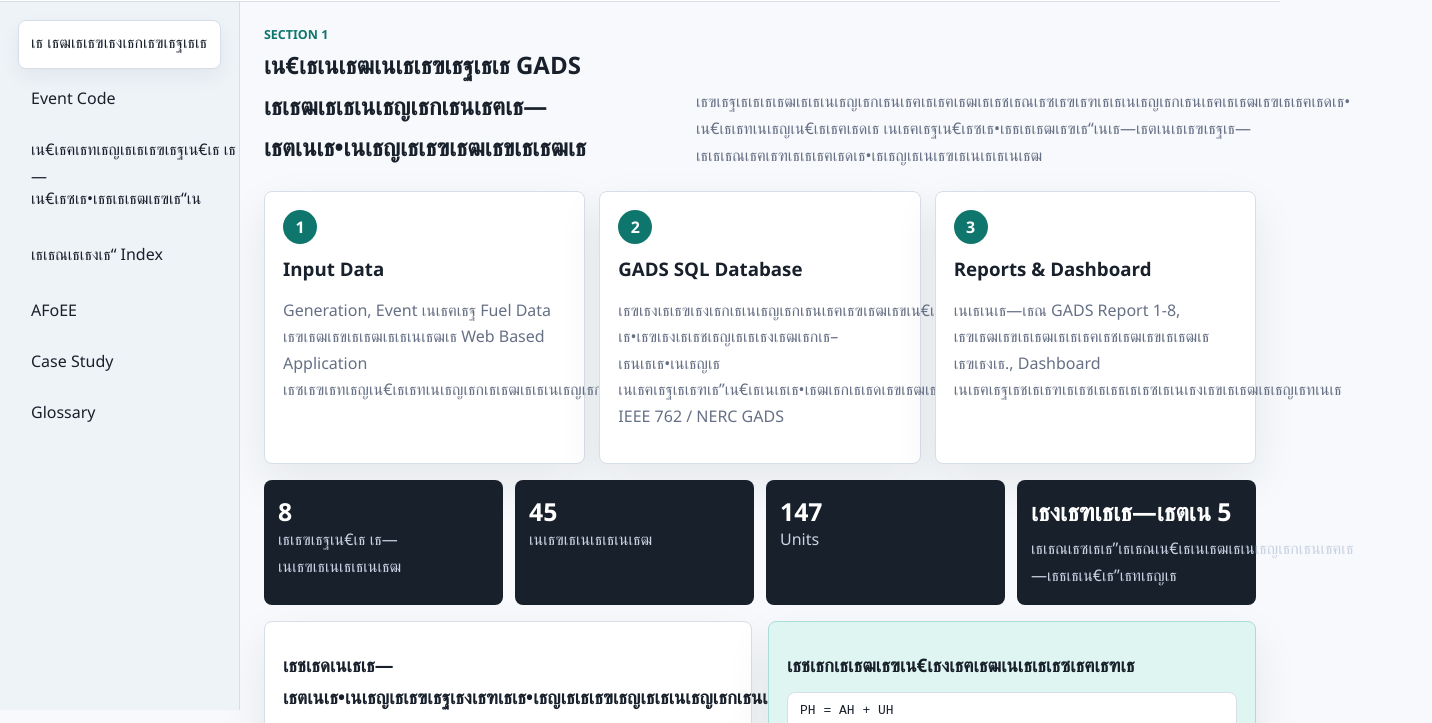
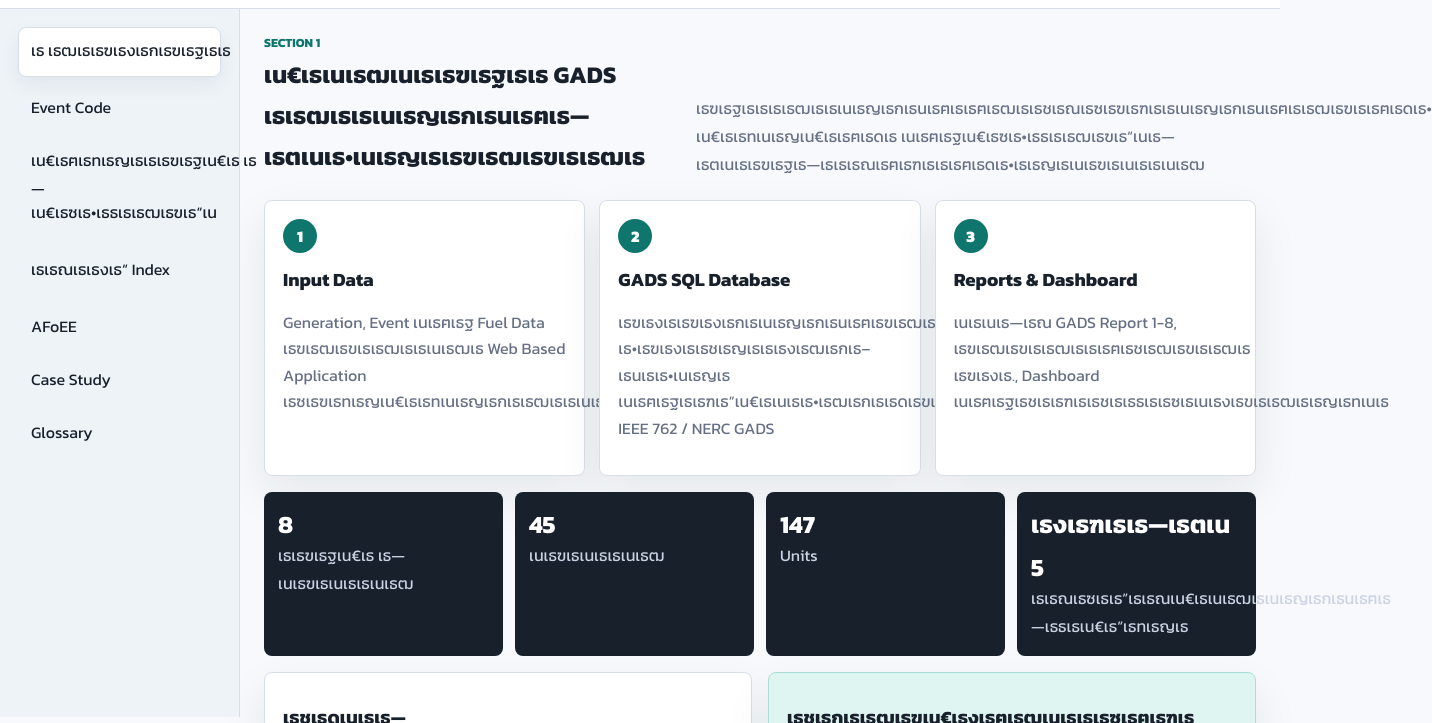
Before and after one commit to ajbk/gads-insight-lab, a plain HTML site: page GADS-Insight-Lab-Standalone.html in a window 1280 px wide. Shown: the part 100-823 px from the top of the page, 1432 px wide, since content can reach past the window. Drawn offline with Linux system fonts and the light colour scheme.

Commit message:
Use loopless Thai font

```diff
--- a/GADS-Insight-Lab-Standalone.html
+++ b/GADS-Insight-Lab-Standalone.html
@@ -5,6 +5,8 @@
     <meta name="viewport" content="width=device-width, initial-scale=1" />
     <title>GADS 2025 Insight Lab</title>
     <style>
+@import url("https://fonts.googleapis.com/css2?family=Kanit:wght@300;400;500;600;700;800&display=swap");
+
 :root {
   --ink: #18202b;
   --muted: #667085;
@@ -30,7 +32,7 @@
   margin: 0;
   color: var(--ink);
   background: var(--paper);
-  font-family: "Segoe UI", Tahoma, sans-serif;
+  font-family: "Kanit", "Segoe UI", Tahoma, sans-serif;
   letter-spacing: 0;
 }
 
--- a/styles.css
+++ b/styles.css
@@ -1,3 +1,5 @@
+@import url("https://fonts.googleapis.com/css2?family=Kanit:wght@300;400;500;600;700;800&display=swap");
+
 :root {
   --ink: #18202b;
   --muted: #667085;
@@ -23,7 +25,7 @@
   margin: 0;
   color: var(--ink);
   background: var(--paper);
-  font-family: "Segoe UI", Tahoma, sans-serif;
+  font-family: "Kanit", "Segoe UI", Tahoma, sans-serif;
   letter-spacing: 0;
 }
 
```
